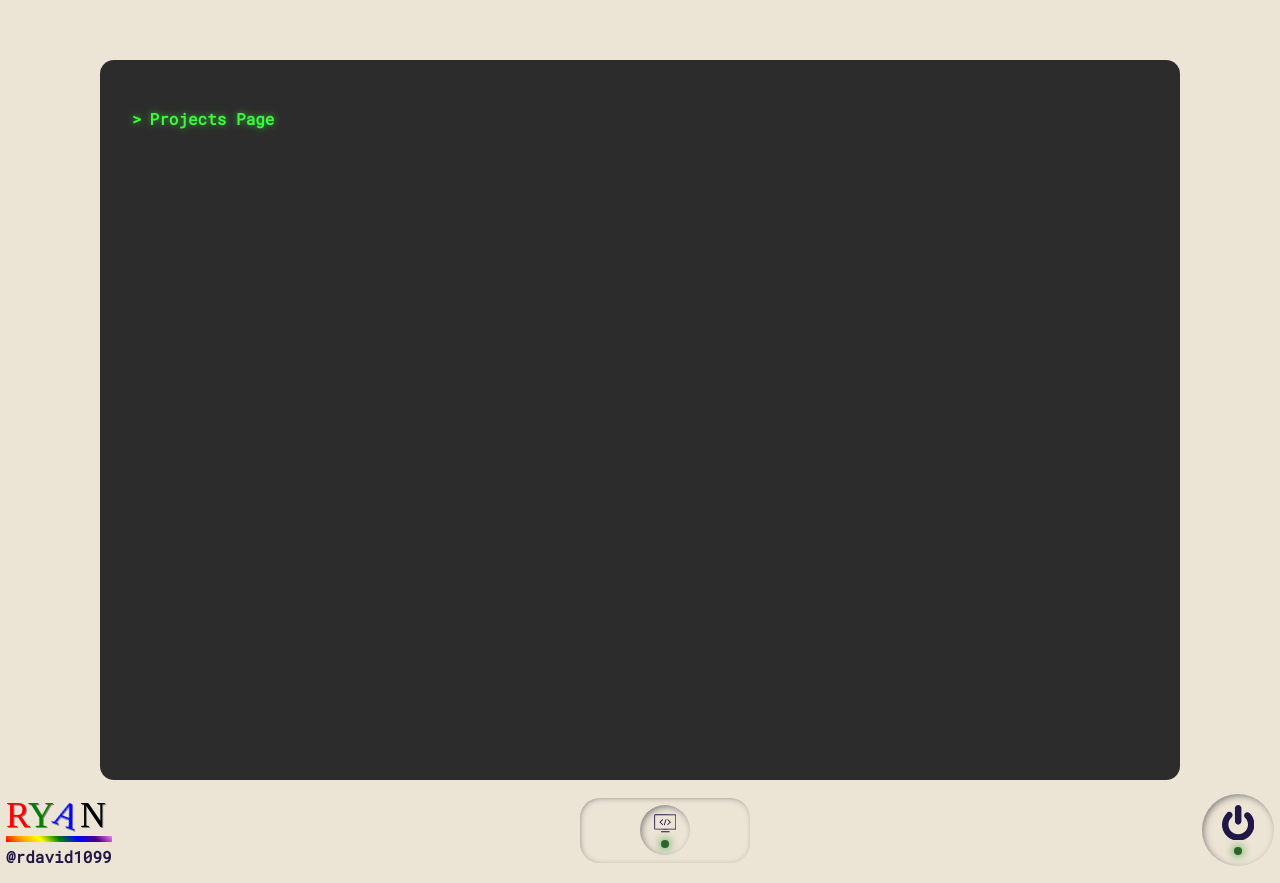
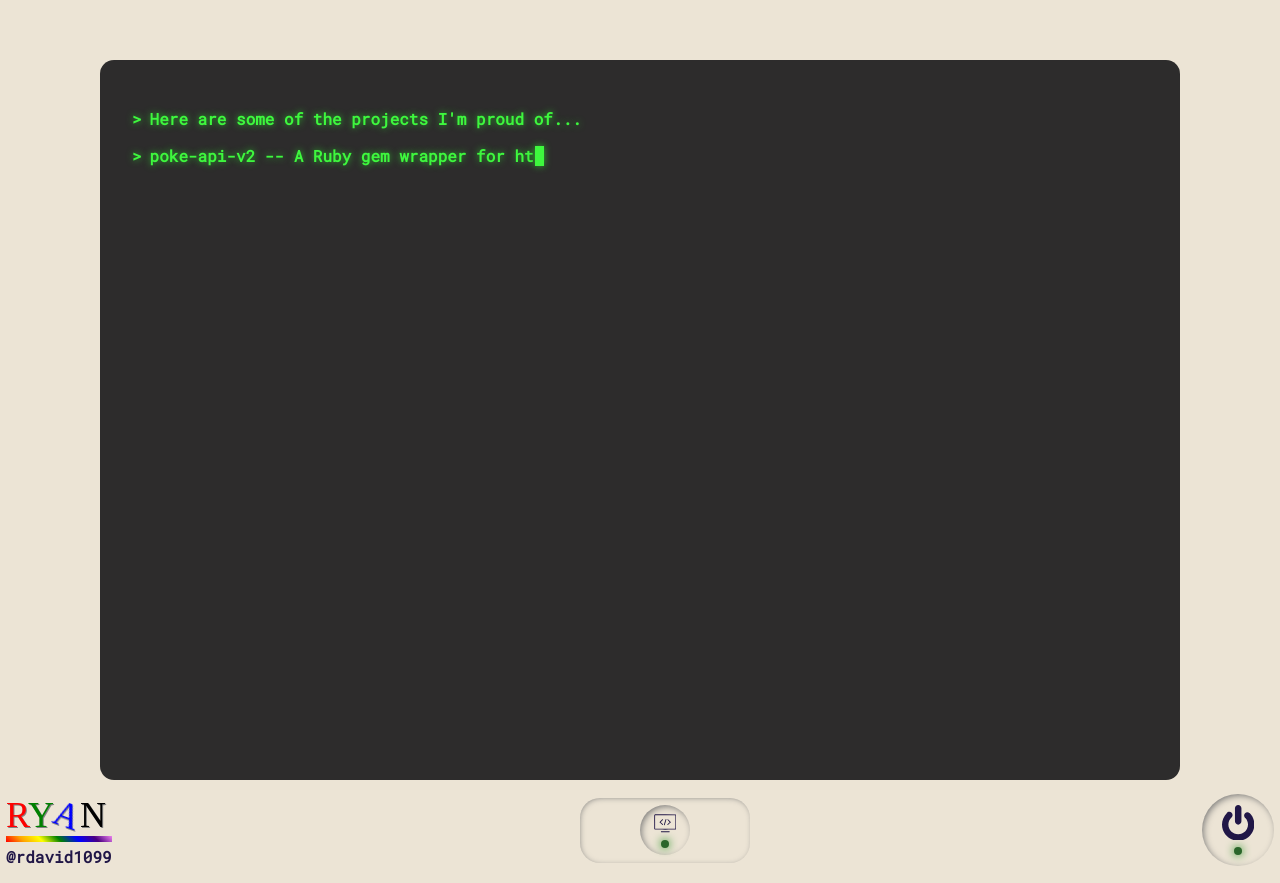
Before and after one commit to rdavid1099/rdavid1099.github.io, a React (Create React App) app: page / in a window 1280 px wide. Both pictures are taken after a click on the link 664 px from the left and 830 px from the top of the page. Built offline with nearby package versions, Linux system fonts and the light colour scheme; a web font is replaced by a local one.

Commit message:
Add initial content to projects page

```diff
--- a/src/pages/ProjectsPage/ProjectsPage.tsx
+++ b/src/pages/ProjectsPage/ProjectsPage.tsx
@@ -1,12 +1,74 @@
 import React, { FC } from "react";
 import { TerminalText } from "../../components/TerminalText/TerminalText";
+import { useDisplayBlock } from "../../hooks/useDisplayBlock";
+import { GITHUB_URL } from "../../constants/urls";
 
 export const ProjectsPage: FC = () => {
+  const { displayBlock, displayNextBlock } = useDisplayBlock([
+    "introduction",
+    "pokemonApi",
+    "secretSanta",
+    "mrStalky",
+    "outro",
+  ]);
+
   return (
     <div>
-      <TerminalText autotype showCursor>
-        Projects Page
-      </TerminalText>
+      {displayBlock.introduction.display && (
+        <TerminalText
+          autotype
+          showCursor={displayBlock.introduction.showCursor}
+          onAutotypeComplete={() => {
+            displayNextBlock("introduction", "pokemonApi", 300);
+          }}
+          autotypeSpeed="fast"
+        >
+          Here are some of the projects I'm proud of...
+        </TerminalText>
+      )}
+      {displayBlock.pokemonApi.display && (
+        <TerminalText
+          autotype
+          showCursor={displayBlock.pokemonApi.showCursor}
+          onAutotypeComplete={() => {
+            displayNextBlock("pokemonApi", "secretSanta", 300);
+          }}
+          autotypeSpeed="fast"
+        >
+          poke-api-v2 -- A Ruby gem wrapper for https://pokeapi.co/api/v2/
+        </TerminalText>
+      )}
+      {displayBlock.secretSanta.display && (
+        <TerminalText
+          autotype
+          showCursor={displayBlock.secretSanta.showCursor}
+          onAutotypeComplete={() => {
+            displayNextBlock("secretSanta", "mrStalky", 300);
+          }}
+          autotypeSpeed="fast"
+        >
+          Secret Santa Slack Bot -- A bot developed for my family's Slack workspace that coordinated and assisted in
+          secret communications for our 2020 remote gift exchange
+        </TerminalText>
+      )}
+      {displayBlock.mrStalky.display && (
+        <TerminalText
+          autotype
+          showCursor={displayBlock.mrStalky.showCursor}
+          onAutotypeComplete={() => {
+            displayNextBlock("mrStalky", "outro", 1300);
+          }}
+          autotypeSpeed="fast"
+        >
+          MrStalky Slack Bot -- A fun, little Slack bot that helps track and coordinate trading in the Animal Crossing:
+          New Horizons "stalk market"
+        </TerminalText>
+      )}
+      {displayBlock.outro.display && (
+        <TerminalText autotype showCursor={displayBlock.outro.showCursor} autotypeSpeed="slow">
+          {`These are just a few of the things I've built recently. For a comprehensive list of my work, check out my GitHub profile at ${GITHUB_URL}`}
+        </TerminalText>
+      )}
     </div>
   );
 };
```
